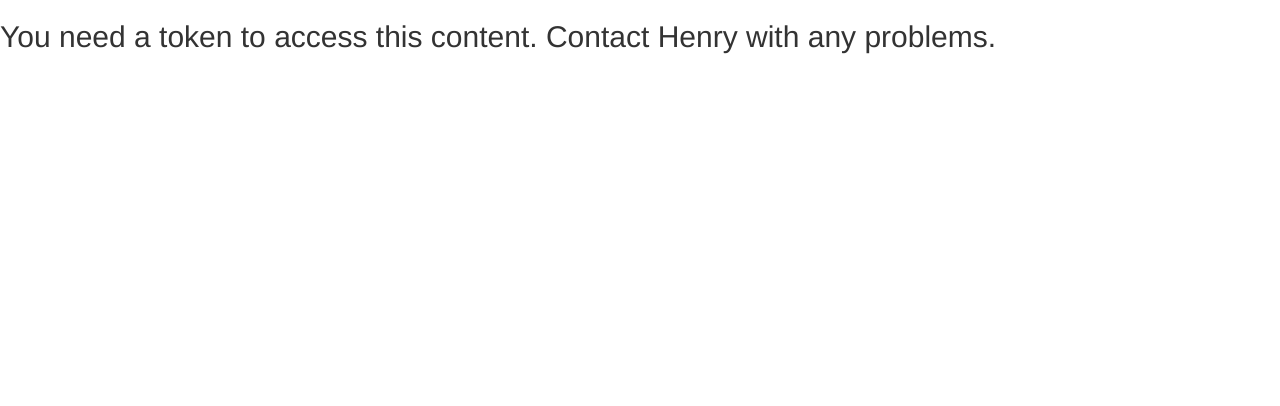
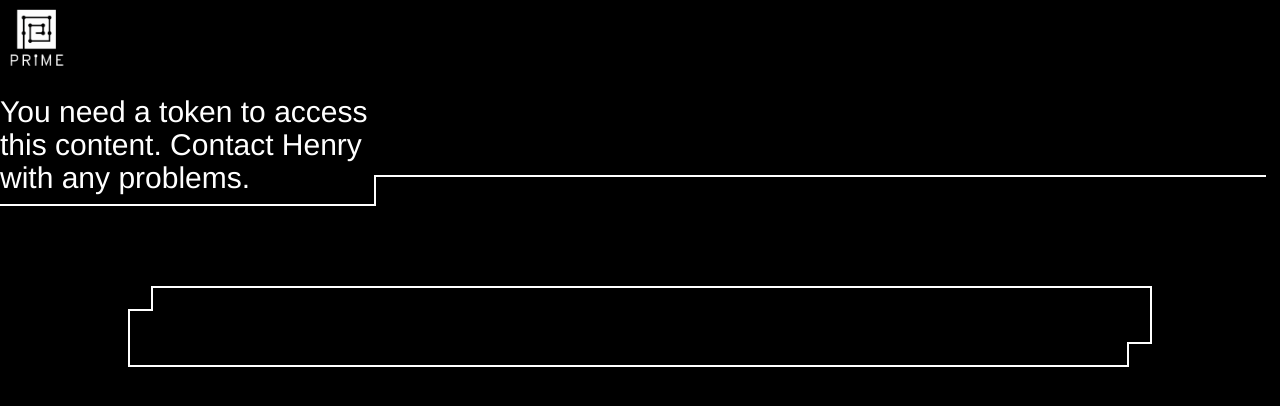
Before and after one commit to HenryHall/shoutOuts, a website: page public/views/login.html in a window 1280 px wide. Drawn offline with nearby package versions, Linux system fonts and the light colour scheme; no server answers.

Commit message:
some style

```diff
--- a/public/css/style.css
+++ b/public/css/style.css
@@ -0,0 +1,101 @@
+
+body {
+  background-color: black;
+}
+
+#mainContent {
+  position: relative;
+  width: 80%;
+  margin: auto;
+  margin-top: 10vh;
+  padding: 50px;
+  padding-top: 27px;
+  border: 2px solid white;
+
+  font-family: 'Oswald', sans-serif;
+  color: white;
+  font-size: 48px;
+}
+
+#mainContent h3 {
+  border-bottom: 2px solid white;
+  padding-bottom: 10px;
+}
+
+#mainContent p, #mainContent button {
+  font-size: 32px;
+}
+
+#mainContent select {
+  font-size: 24px;
+  color: black;
+}
+
+#headerContainer {
+  background-color: rgb(0, 0, 0);
+}
+
+#prime {
+  display: inline-block;
+  height: 75px;
+}
+
+#greeting {
+  display: inline-block;
+  color: white;
+}
+
+#leftHeader, #rightHeader {
+  display: inline-block;
+  height: 100%;
+}
+
+#leftHeader {
+  border-bottom: 2px solid white;
+}
+
+#leftHeader h2 {
+  vertical-align: bottom;
+}
+
+#rightHeader {
+  vertical-align: bottom;
+}
+
+#headerRightTop {
+  height: 60%;
+}
+
+#headerRightBottom {
+  display: inline-block;
+  margin-left: -5px;
+  height: 40%;
+  width: 100%;
+  border-left: 2px solid white;
+  border-top: 2px solid white;
+}
+
+.questionPartial {
+  position: relative;
+}
+
+#topLeftBorder, #bottomRightBorder {
+  width: 25px;
+  height: 25px;
+  position: absolute;
+  background-color: black;
+}
+
+#topLeftBorder {
+  border-right: 2px solid white;
+  border-bottom: 2px solid white;
+  top: -2px;
+  left: -2px;
+}
+
+#bottomRightBorder {
+  border-left: 2px solid white;
+  border-top: 2px solid white;
+  bottom: -2px;
+  right: -2px;
+}
--- a/public/scripts/index.js
+++ b/public/scripts/index.js
@@ -7,6 +7,19 @@ myApp.config([function(){
 }]);
 
 myApp.controller('mainController', ['$scope', '$http', function( $scope, $http){
+
+
+  //Calculate div width
+  var rightHeader = document.getElementById('rightHeader');
+  var leftHeader =  document.getElementById('leftHeader');
+  var widthPercent = leftHeader.getBoundingClientRect().width / window.innerWidth;
+  console.log(widthPercent);
+  rightHeader.style.width = (1 - widthPercent - 0.11) * 100 + '%';
+  console.log(1 - (parseFloat(rightHeader.style.width) / 100));
+
+  rightHeader.style.height = leftHeader.getBoundingClientRect().height + 'px';
+  leftHeader.style.width = (widthPercent + 0.1) * 100 + '%';
+  console.log(leftHeader.style.width);
 
   $scope.currentQuestionIndex = -1;
   $scope.score = 0;
@@ -20,11 +33,6 @@ myApp.controller('mainController', ['$scope', '$http', function( $scope, $http){
     console.log(data.data);
 
     $scope.user = data.data.user;
-
-    //Load memory.html
-    // $scope.completed = true;
-    // $scope.score = data.data.score;
-    // $scope.currentTemplate = '../views/partials/memory.html';
 
     $scope.currentTemplate = '../views/partials/landing.html'
 
@@ -40,7 +48,7 @@ myApp.controller('mainController', ['$scope', '$http', function( $scope, $http){
   //Display based on if $scope.username is defined, the laziest possible way I could have done this.  Display still shutters
   $scope.greeting = function(){
     if ($scope.username){
-      return "Welcome, " + $scope.username;
+      return $scope.username;
     } else {
       return "You need a token to access this content.  Contact Henry with any problems."
     }
@@ -51,8 +59,8 @@ myApp.controller('mainController', ['$scope', '$http', function( $scope, $http){
 
     $scope.currentQuestionIndex += 1;
     console.log("Going to question,", $scope.currentQuestionIndex + 1);
-    if ($scope.currentQuestionIndex == $scope.questions.length){
-    // if ($scope.currentQuestionIndex == 2){
+    // if ($scope.currentQuestionIndex == $scope.questions.length){
+    if ($scope.currentQuestionIndex == 2){
       //Update completed status
       $http({
         method: 'PUT',
@@ -134,3 +142,32 @@ myApp.controller('mainController', ['$scope', '$http', function( $scope, $http){
 
 
 }]);
+
+myApp.directive('myHeader', function(){
+  return {
+    restrict: 'E',
+    // templateURL: '../views/partials/myHeader.html',
+    replace: true,
+    template: '<div id="headerContainer"><span id="leftHeader"><img id="prime" src="../assets/images/prime.png" alt=""><h2 id="greeting">{{greeting()}}</h2></span><span id="rightHeader"><div id="headerRightTop"></div><div id="headerRightBottom"></div></span></div>',
+    link: function(scope, element, attr){
+
+      //Calculate div width
+      var rightHeader = document.getElementById('rightHeader');
+      var leftHeader =  document.getElementById('leftHeader');
+      angular.element(leftHeader).ready(function(){
+        var widthPercent = leftHeader.getBoundingClientRect().width / window.innerWidth;
+        console.log(widthPercent);
+        rightHeader.style.width = (1 - widthPercent - 0.05) * 100 + '%';
+        console.log(1 - (parseFloat(rightHeader.style.width) / 100));
+
+        rightHeader.style.height = leftHeader.getBoundingClientRect().height + 'px';
+        leftHeader.style.width = (widthPercent + 0.05) * 100 + '%';
+        console.log(leftHeader.style.width);
+      });
+
+
+
+
+    }
+  }
+})
--- a/public/views/login.html
+++ b/public/views/login.html
@@ -4,6 +4,8 @@
     <meta charset="utf-8">
     <base href="/">
     <title>Good Morning 2016</title>
+
+    <link href="https://fonts.googleapis.com/css?family=Oswald" rel="stylesheet">
     <link rel="stylesheet" href="/vendors/bootstrap.min.css" media="screen" title="no title" charset="utf-8">
     <link rel="stylesheet" href="/css/style.css" media="screen" title="no title" charset="utf-8">
   </head>
@@ -11,10 +13,21 @@
 
     <div class="login" ng-controller="mainController">
 
-      <h2>{{greeting()}}</h2>
+      <div id="headerContainer">
+        <div id="leftHeader">
+          <img id="prime" src="../assets/images/prime.png" alt="">
+          <h2 id="greeting">{{greeting()}}</h2>
+        </div>
+        <div id="rightHeader">
+          <div id="headerRightTop"></div>
+          <div id="headerRightBottom"></div>
+        </div>
+      </div>
 
-      <div class="slide-animate-container">
-        <div class="slide-animate" ng-include="currentTemplate"></div>
+      <div id="mainContent">
+        <div ng-include="currentTemplate"></div>
+        <div id="topLeftBorder"></div>
+        <div id="bottomRightBorder"></div>
       </div>
 
     </div>
```
Also changed, not shown: public/views/partials/landing.html (+2 -2 lines), public/views/partials/memory.html (+14 -8 lines), public/views/partials/myHeader.html (added, +10 -0 lines), public/views/partials/question.html (+3 -2 lines), public/assets/images/Prime.png (added).
